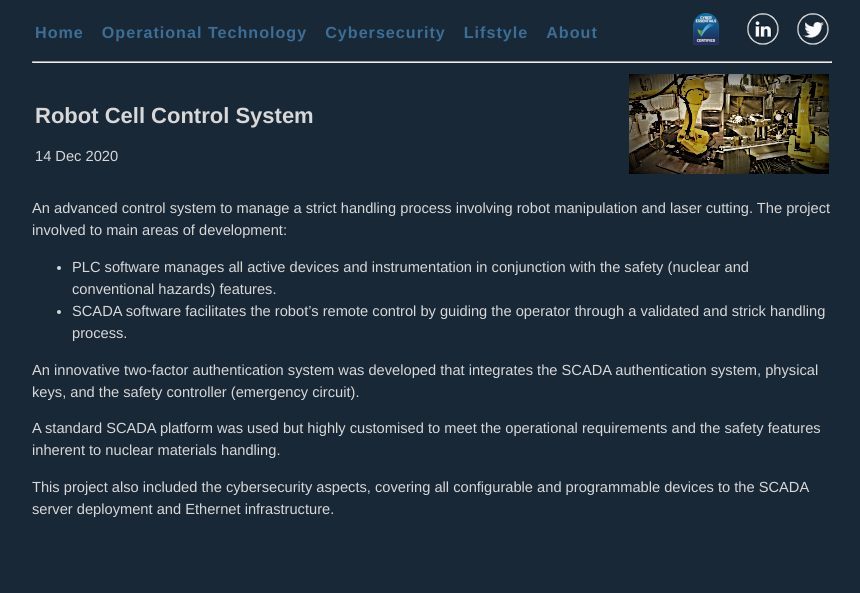
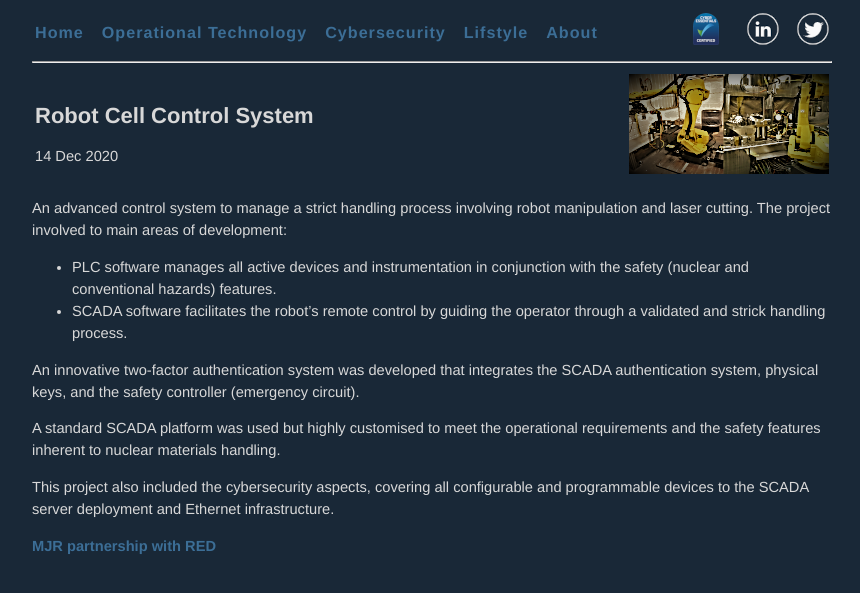
Before and after one commit to hardpath/hardpath.github.io, a Jekyll site: the page built from _posts/2020-12-14-Robot-Cell-Control-System.md, in a window 1280 px wide. Shown: the top 593 px of the page, without its empty margins (208-1068 px from the left). Built offline with Jekyll 4.4.1, drawn with Linux system fonts in a browser that asks for light colours.

Commit message:
Detail added to 14-12-2020 post

```diff
--- a/_posts/2020-12-14-Robot-Cell-Control-System.md
+++ b/_posts/2020-12-14-Robot-Cell-Control-System.md
@@ -21,3 +21,5 @@ An innovative two-factor authentication system was developed that integrates the
 A standard SCADA platform was used but highly customised to meet the operational requirements and the safety features inherent to nuclear materials handling.
 
 This project also included the cybersecurity aspects, covering all configurable and programmable devices to the SCADA server deployment and Ethernet infrastructure.
+
+[MJR partnership with RED](https://www.redengineers.co.uk/news/)
```
